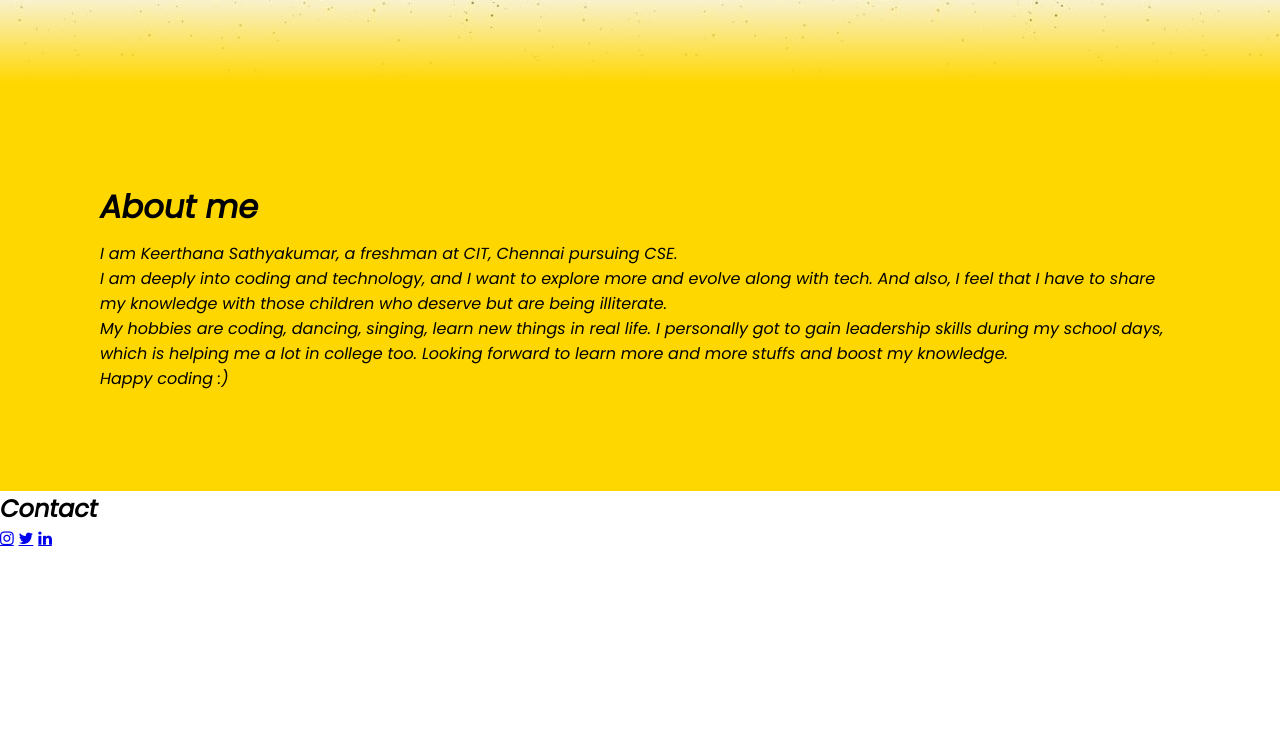
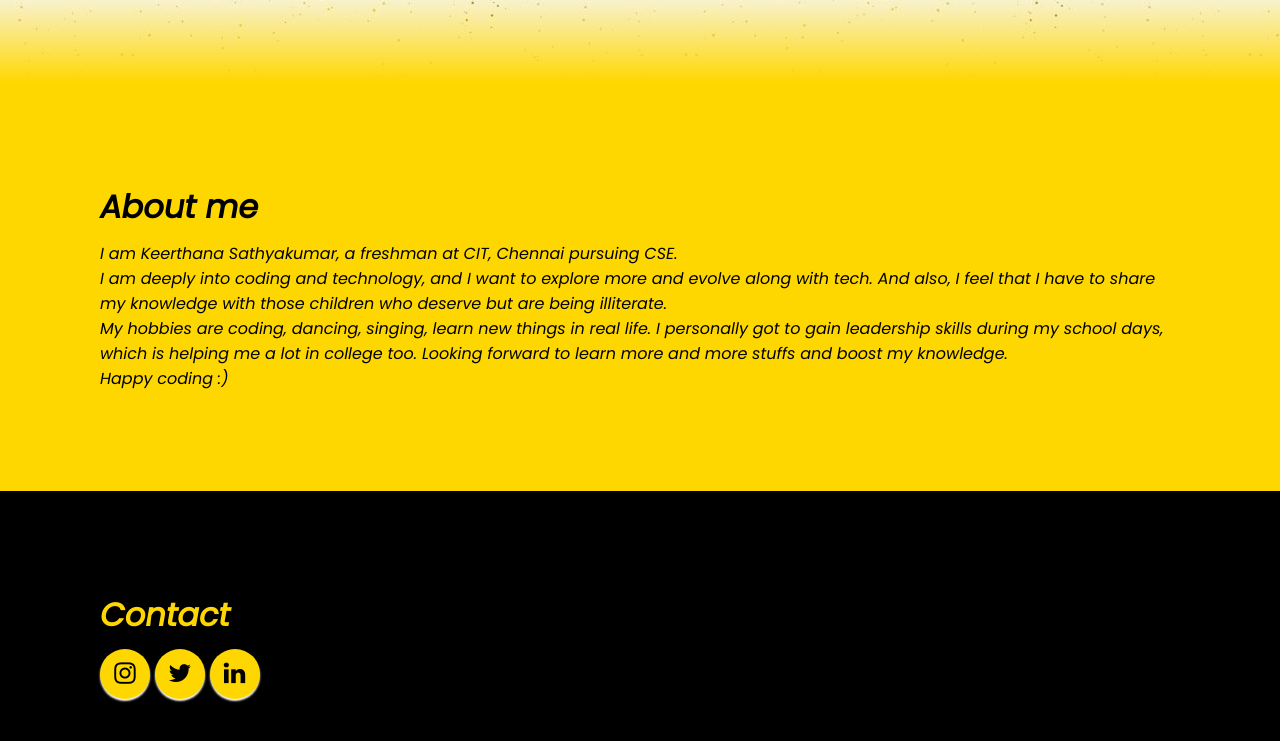
Before and after one commit to Pranesh-Pandian/portfolio.github.io, a plain HTML site: page index.html in a window 1280 px wide. Shown: the part 717-1458 px from the top of the page. Before the commit the page ends 1268 px from the top, so only its background shows below. Drawn offline with Linux system fonts and the light colour scheme; a web font is replaced by a local one.

Commit message:
Update style.css

```diff
--- a/style.css
+++ b/style.css
@@ -118,6 +118,17 @@ section #text span
     padding: 100px;
     background: #FFD700;
 }
+.sec::before
+{
+    content: '';
+    position: absolute;
+    bottom: 0%;
+    left: 0%;
+    width: 100%;
+    height: 100px;
+    background: linear-gradient(to top,#FFD700,transparent);
+    z-index: 10;
+}
 .sec h2
 {
     font-size: 2em;
@@ -129,3 +140,52 @@ section #text span
     font-size: 1.0em;
     color: black;
 }
+.sec2
+{
+    position: relative;
+    padding: 100px;
+    background: black;
+}
+.sec2 h2
+{
+    font-size: 2em;
+    color: #FFD700;
+    margin-bottom: 10px;
+}
+.sec2 .fa
+{
+    display: inline-block;
+    position: relative;
+    cursor: pointer;
+    width: 50px;
+    height: 50px;
+    box-shadow: 0 2px 2px white;
+    padding: 0px;
+    text-decoration: none;
+    text-align: center;
+    color: black;
+    font-size: 25px;
+    font-weight: normal;
+    line-height: 2em;
+    border-radius: 25px;
+    -moz-border-radius:25px;
+    -webkit-border-radius:25px;
+}
+
+.sec2 .fa:hover
+{
+      opacity: 0.7;
+}
+.fa-instagram
+{
+    background: #FFD700;
+    color: black;
+}
+.fa-twitter {
+    background: #FFD700;
+    color: black;
+  }
+  .fa-linkedin {
+    background: #FFD700;
+    color: black;
+  }
```
